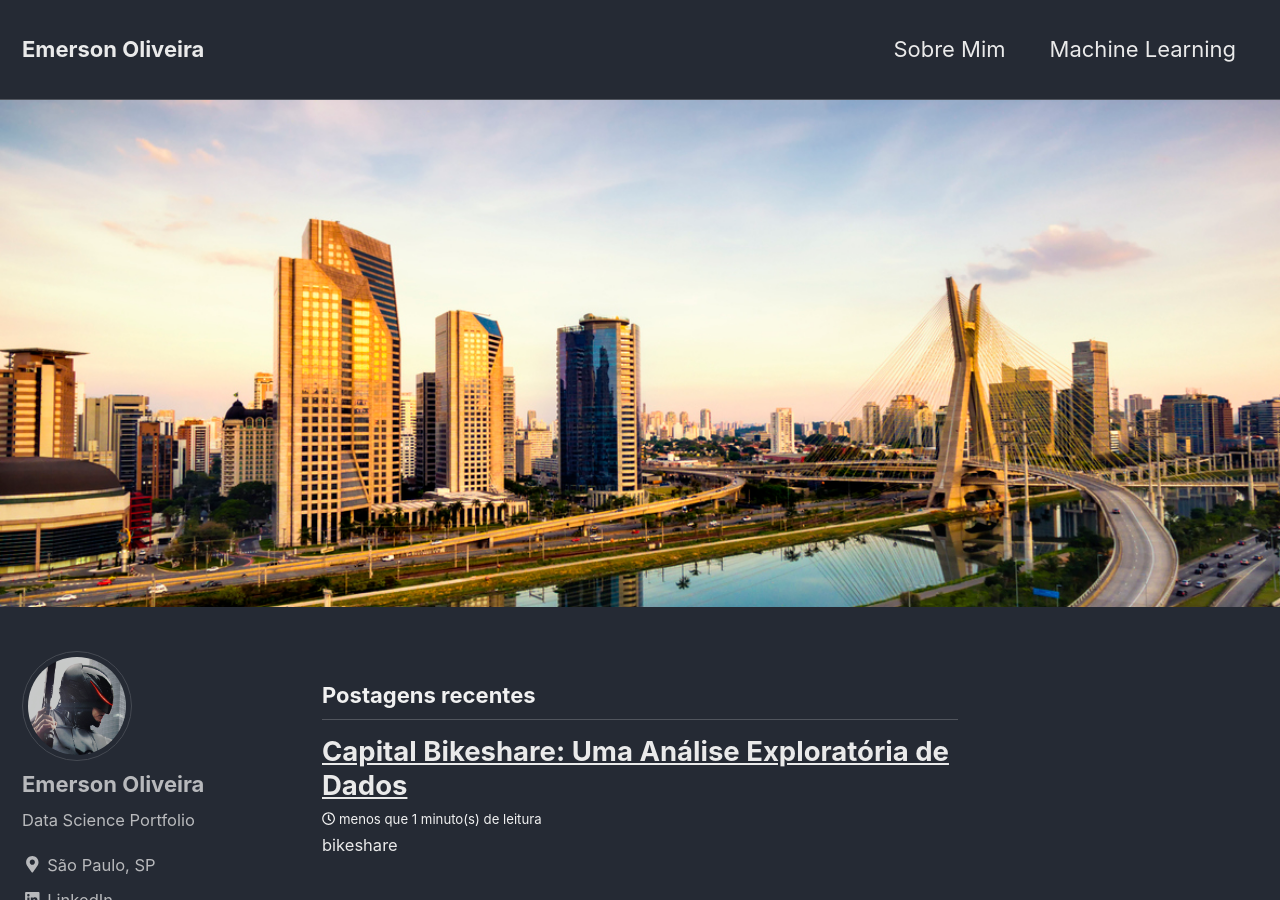
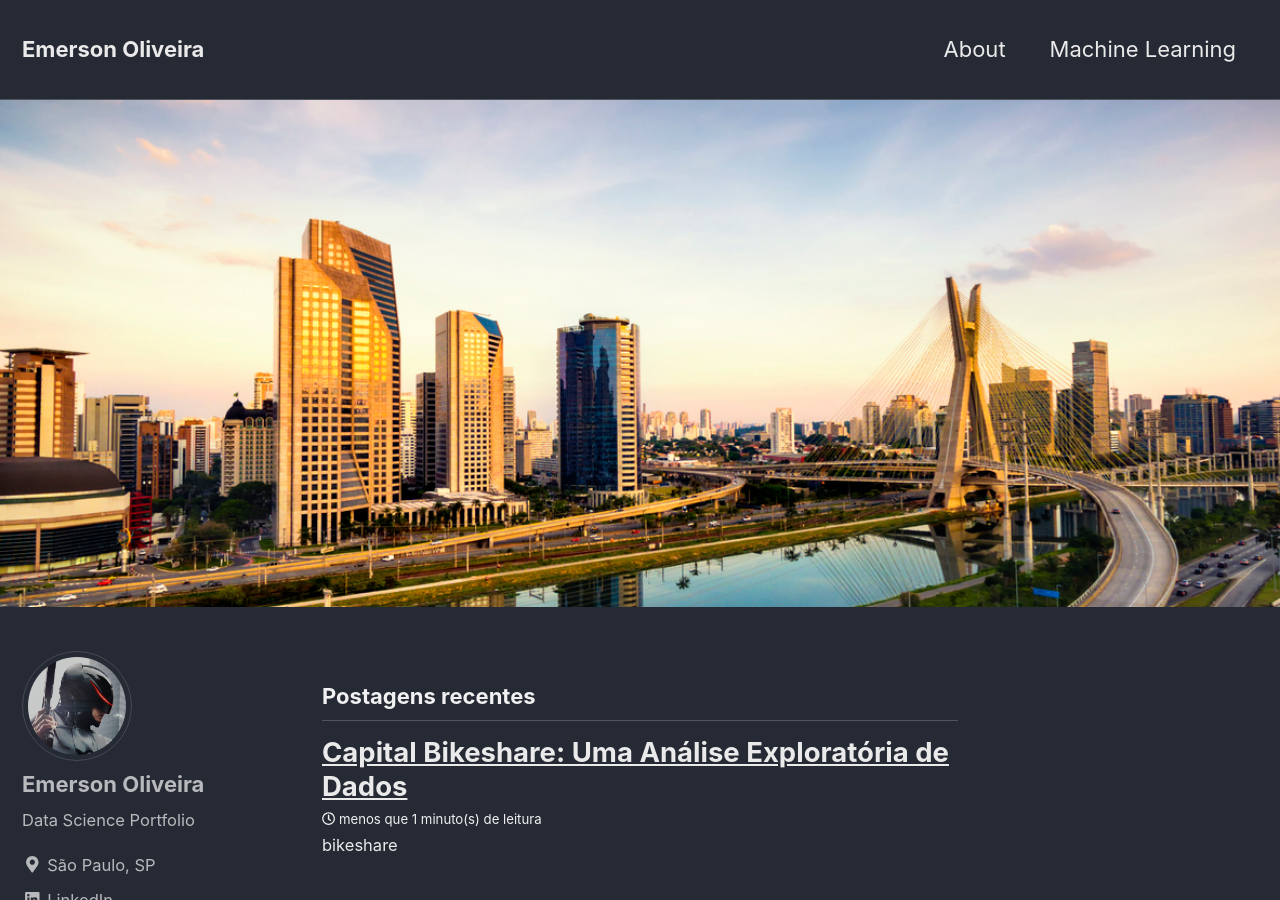
Before and after one commit to eoliver/eoliver.github.io, a Jekyll site: the page built from index.html, in a window 1280 px wide and 900 px high. Built offline with Jekyll 4.4.1, drawn with Linux system fonts in a browser that asks for light colours; nearby versions of some CDN libraries; the list of posts is cut into pages by our own code.

Commit message:
new layout

```diff
--- a/_data/navigation.yml
+++ b/_data/navigation.yml
@@ -1,9 +1,10 @@
 # main links
 main:
-  - title: "Sobre Mim"
+  - title: "About"
     url: /about/
+
   - title: "Machine Learning"
-    url: /machine-learning/
+    url: /machinelearning/
   # - title: "About"
   #   url: https://mmistakes.github.io/minimal-mistakes/about/
   # - title: "Sample Posts"
```
